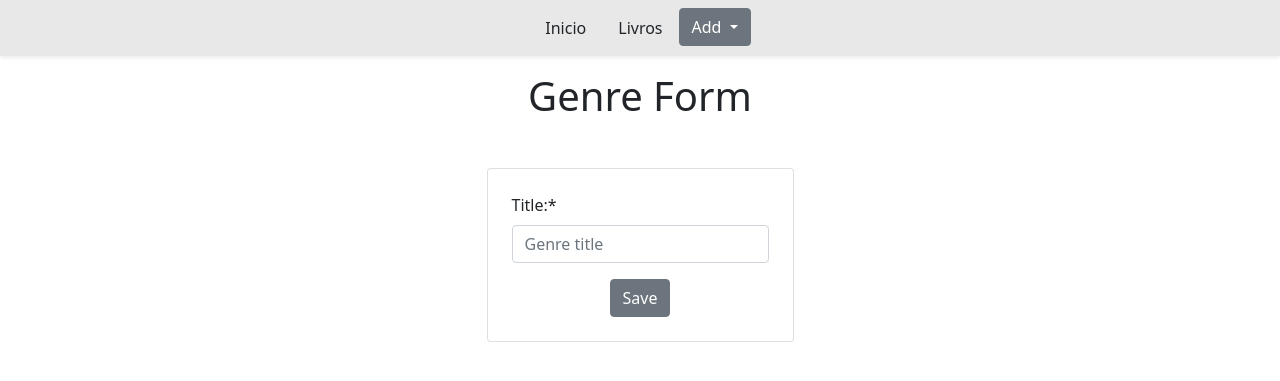
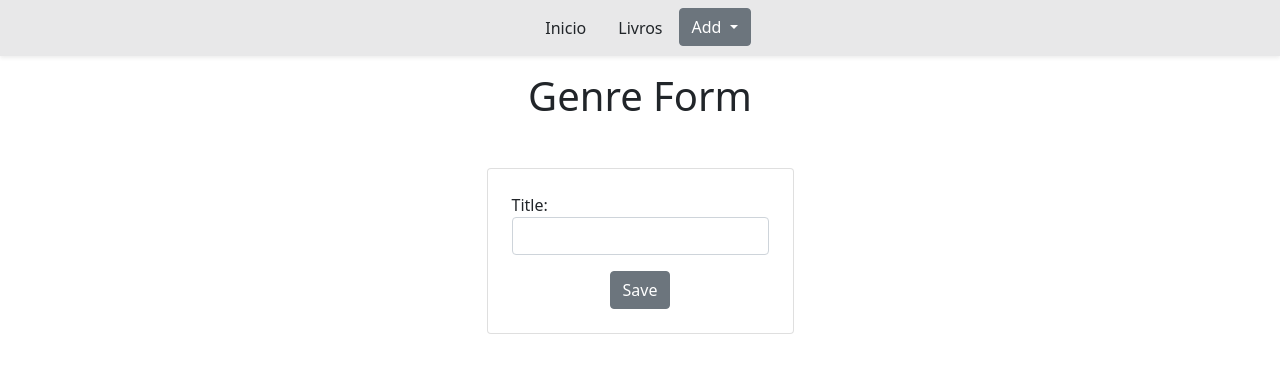
Before and after one commit to jefferson2z/books-hub, a Django app: page /genres/new/ in a window 1280 px wide. Shown: the top 381 px of the page. Run offline with Django 3.2, Linux system fonts and the light colour scheme; some libraries are stand-ins or nearby versions.

Commit message:
use django ModelForm for GenreForm

```diff
--- /dev/null
+++ b/bookshub/books/forms.py
@@ -0,0 +1,12 @@
+from django.forms import ModelForm, TextInput
+
+from books.models import Genre
+
+
+class GenreForm(ModelForm):
+    class Meta:
+        model = Genre
+        fields = ("title",)
+        widgets = {
+            "title": TextInput(attrs={"class": "form-control input-lg"}),
+        }
--- a/bookshub/books/templates/books/genre_form.html
+++ b/bookshub/books/templates/books/genre_form.html
@@ -5,10 +5,7 @@
 {% block content %}
   <h1 class='text-center mt-3 mb-5'>Genre Form</h1>
     <form method="POST" action="/genres/new/" class='card mx-auto p-4' style="width: max-content">
-      <div class='mb-3'>
-        <label for'title' class='form-label'>Title:*</label>
-        <input name='title' id='title' class='form-control input-lg' placeholder='Genre title' />
-      </div>
+      {{ form.as_p }}
       <button type='submit' class='btn btn-secondary'>Save</button>
       {% csrf_token %}
     </form>
--- a/bookshub/books/views.py
+++ b/bookshub/books/views.py
@@ -1,7 +1,9 @@
 from django.http import HttpResponseRedirect
 from django.urls import reverse
 from django.shortcuts import render
+
 from books.models import Genre, Book
+from books.forms import GenreForm
 
 
 def genres_list(request):
@@ -16,10 +18,13 @@ def genre_details(request, genre_id):
 
 def genre_form(request):
     if request.method == "POST":
-        Genre.objects.create(title=request.POST['title'])
-        return HttpResponseRedirect(reverse('books:genres_list'))
+        form = GenreForm(request.POST)
+        if form.is_valid():
+            Genre.objects.create(**form.cleaned_data)
+            return HttpResponseRedirect(reverse("books:genres_list"))
     else:
-        return render(request, "books/genre_form.html")
+        form = GenreForm()
+    return render(request, "books/genre_form.html", {"form": form})
 
 
 def books_list(request):
```
